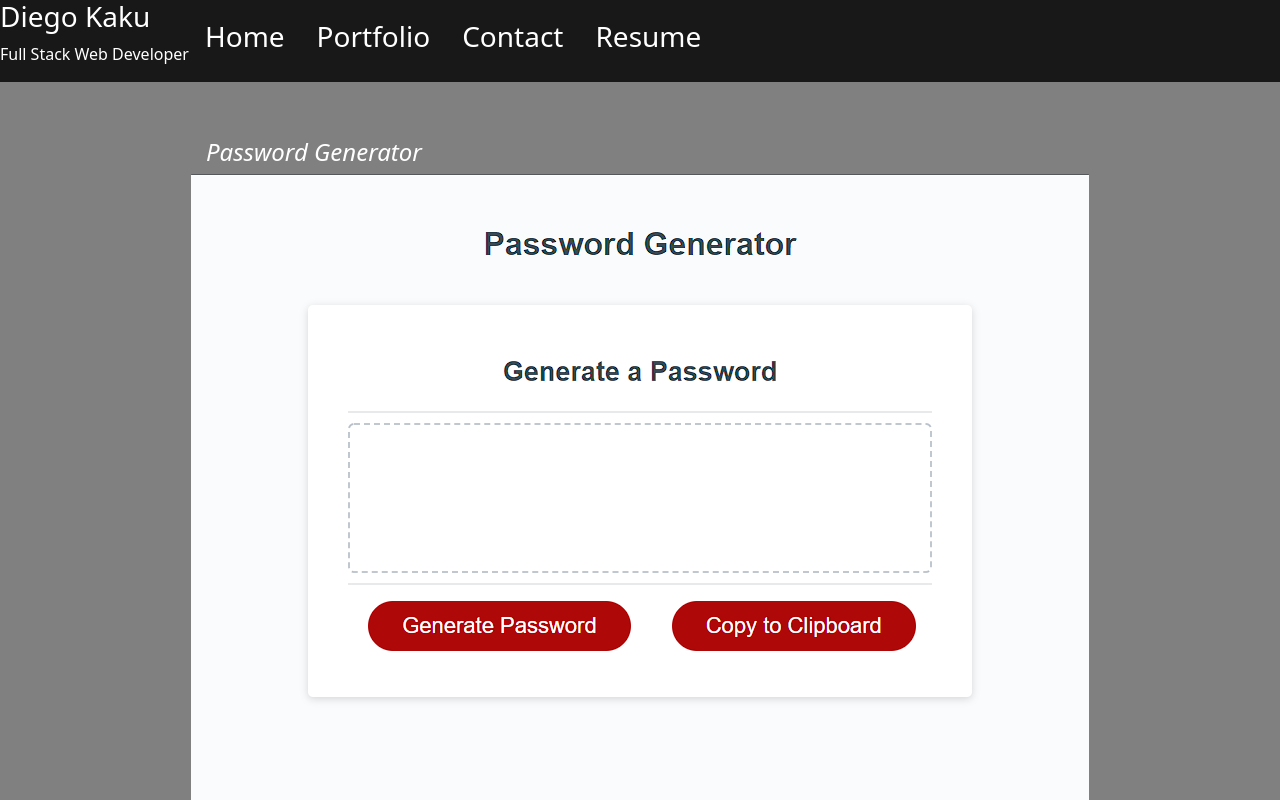
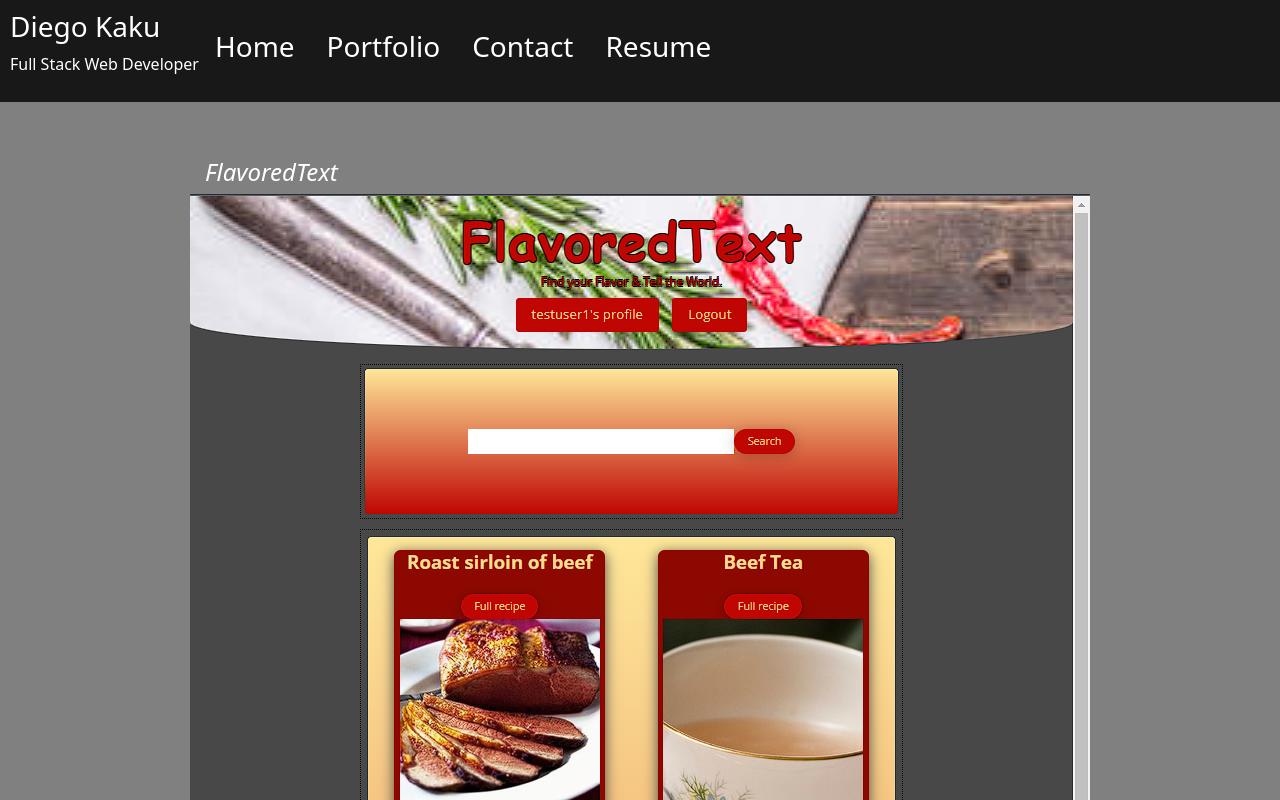
Before and after one commit to kakudiego/C-20-React_React-Portifolio, a React (Create React App) app: page / in a window 1280 px wide. Both pictures are taken after a click on the element "Portfolio". Shown: the top 800 px of the page. Built offline with nearby package versions, Linux system fonts and the light colour scheme.

Commit message:
add final project

```diff
--- a/src/components/NavTabs.js
+++ b/src/components/NavTabs.js
@@ -4,7 +4,7 @@ import React from 'react';
 // We assign them to their own variable names
 function NavTabs({ currentPage, handlePageChange }) {
   return (
-    <ul className='nav' style={{ cursor: 'pointer', backgroundColor: '#181818', alignItems: 'center' }}>
+    <ul className='nav' style={{ cursor: 'pointer', backgroundColor: '#181818', alignItems: 'center', padding: '10px' }}>
       <li className=''>
         <h3 style={{ color: 'white' }} href='#home' onClick={() => handlePageChange('Home')}>
           Diego Kaku
--- a/src/components/pages/Contact.js
+++ b/src/components/pages/Contact.js
@@ -37,7 +37,7 @@ function Contact() {
   };
 
   return (
-    <section>
+    <section style={{ display: 'flex', flexWrap: 'wrap', padding: '10px' }}>
       <h1 data-testid="h1tag">Contact me</h1>
       <form id="contact-form" onSubmit={handleSubmit}>
         <div>
--- a/src/components/pages/Home.js
+++ b/src/components/pages/Home.js
@@ -3,7 +3,7 @@ import photo from '../../images/photo.jpg';
 
 function Home() {
   return (
-    <section style={{ display: 'flex', flexWrap: 'wrap' }}>
+    <section style={{ display: 'flex', flexWrap: 'wrap', padding: '10px' }}>
       <div className="my-2">
         <h1 id="about">About Me:</h1>
         <img style={{ width: '20%', margin: '10px' }} src={photo} alt="profile shot" />
--- a/src/components/pages/Portfolio.js
+++ b/src/components/pages/Portfolio.js
@@ -5,11 +5,20 @@ import weatherDashboard from '../../images/weather-dashboard.png';
 import readmeGenerator from '../../images/readme-generator.png';
 import noteTaker from '../../images/note-taker.png';
 import budgetTracker from '../../images/budget-tracker.png';
+import flavoredText from '../../images/FlavoredText.png';
 
 
 function Portfolio() {
   return (
     <section className="my-5" style={{ display: 'flex', flexFlow: 'wrap', justifyContent: 'space-evenly' }}>
+      <div className="my-2">
+        <a style={{ textDecoration: 'none' }} href='https://github.com/Erock42/FlavoredText' target="_blank" rel="noreferrer noopener">
+          <i className='fab fa-twitter'>
+            <h4 style={{ marginLeft: '15px', color: 'white' }}>FlavoredText</h4>
+          </i>
+          <img src={flavoredText} alt='flavoredText' />
+        </a>
+      </div>
       <div className="my-2">
         <a style={{ textDecoration: 'none' }} href='https://github.com/kakudiego/C-3-JavaScript_Basic-Password-Generator' target="_blank" rel="noreferrer noopener">
           <i className='fab fa-twitter'>
```
Also changed, not shown: src/images/FlavoredText.png (added).
